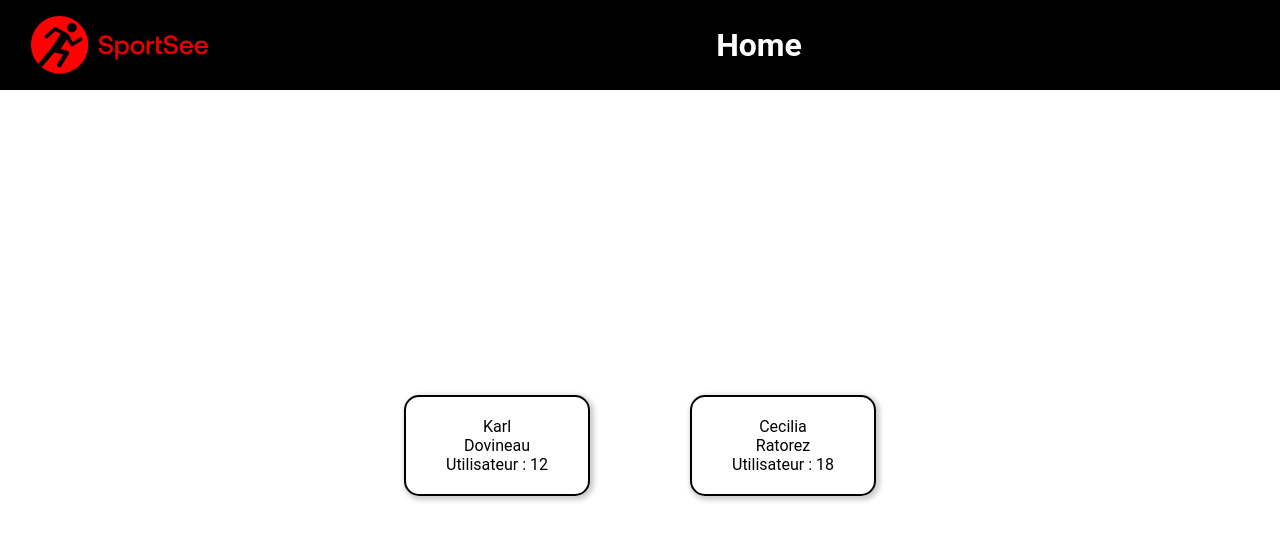
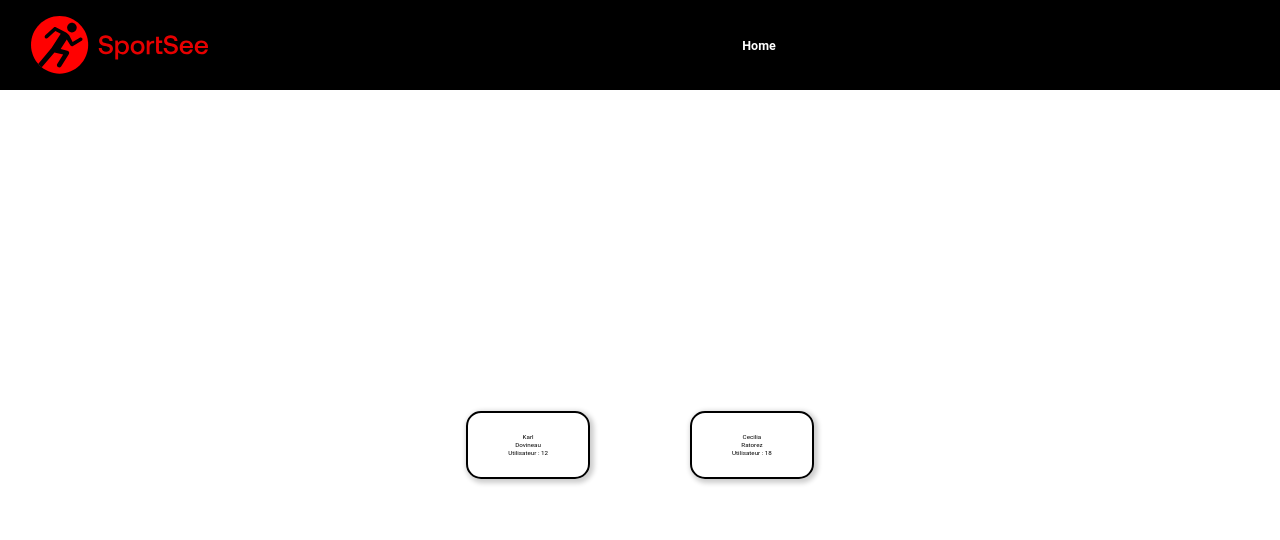
Before and after one commit to Peallyz/Projet12_SportSee, a React (Vite) app: page / in a window 1280 px wide. Shown: the top 540 px of the page. Built offline with nearby package versions, Linux system fonts and the light colour scheme.

Commit message:
fix : 62.5% instead of 62,5% on global font size

```diff
--- a/src/styles/index.scss
+++ b/src/styles/index.scss
@@ -13,7 +13,7 @@ html,
 body {
   height: 100%;
   font-family: "Roboto", Arial, Helvetica, sans-serif;
-  font-size: 62, 5%;
+  font-size: 62.5%;
 }
 
 a {
```
